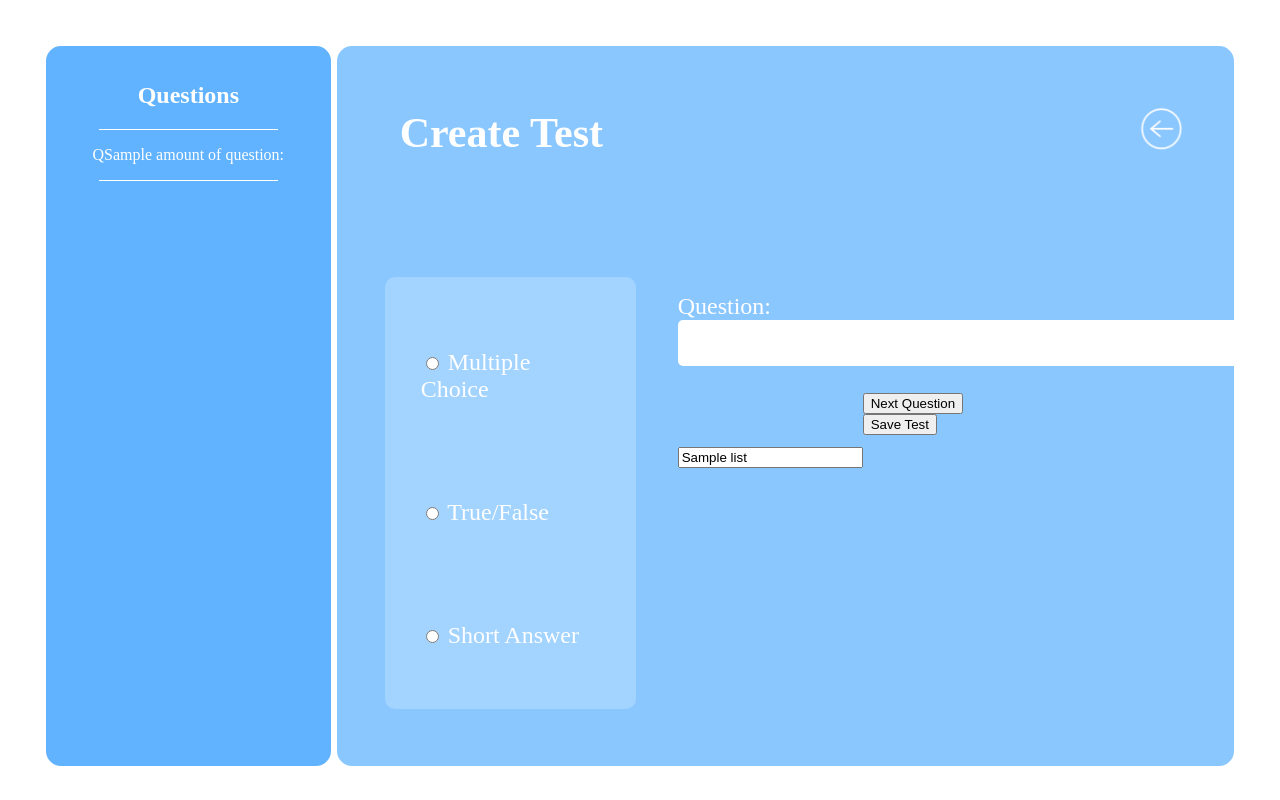
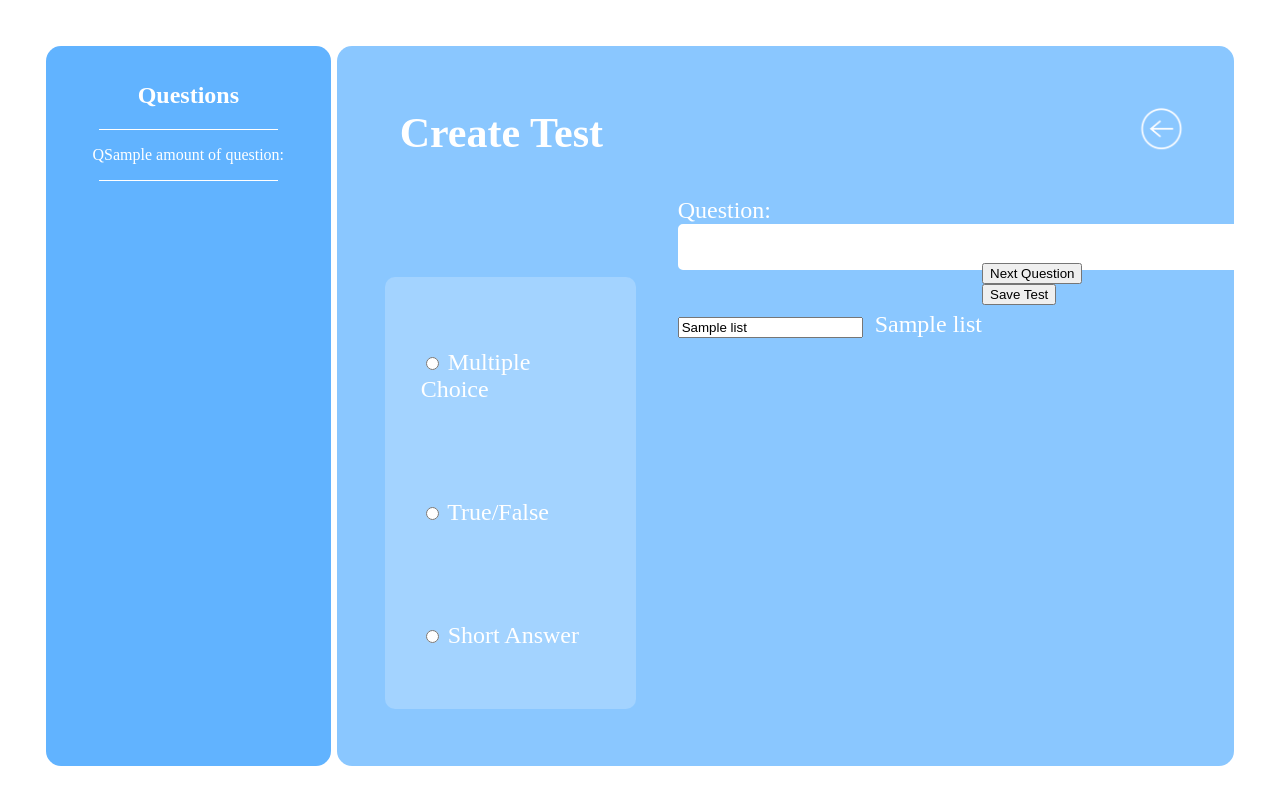
Before and after one commit to mtorres3/SSW322-Test-Survey, a Flask app: template Flask/server/src/templates/test_creation.html in a window 1280 px wide. Run offline with Flask 2, Linux system fonts and the light colour scheme; the template is opened without the code that fills it: most values are stand-ins (such as "Sample title", 1, 10 or a date in 2020); data that the repository does not hold is empty.

Commit message:
fixed css.... again....

```diff
--- a/Flask/server/src/app.py
+++ b/Flask/server/src/app.py
@@ -167,7 +167,7 @@ def test_creation():
             return render_template('test_creation.html', questionType="radio", questionClass="true-false", my_list=['True', 'False'],
             correctAnswer='correct-answer', qSubmit="question-submit-2", cSubmit='creation-submit-2', amount_of_questions = sorted(curr.get().to_dict()))
         elif qType == 'short-answer':
-            return render_template('test_creation.html', questionType="text", questionClass="short-answer", my_list=[1],
+            return render_template('test_creation.html', questionType="text", questionClass="short-answer", my_list=[''],
             qSubmit="question-submit-3", cSubmit='creation-submit-3', amount_of_questions = sorted(curr.get().to_dict()))
 
         if request.form['submit'] == 'next-question':
@@ -226,4 +226,4 @@ def survey_open():
 
 
 if __name__ == "__main__":
-    app.run(port=5048, debug=True)
+    app.run(port=5015, debug=True)
--- a/Flask/server/src/static/css/main.css
+++ b/Flask/server/src/static/css/main.css
@@ -155,7 +155,7 @@ hr{
 }
 
 #question-input-form{
-    margin-top: -29em;
+    margin-top: -35em;
     margin-left: 38%;
 }
 #question-input-form label{
@@ -167,20 +167,24 @@ hr{
     display: block;
     width: 42em;
     height: 3em;
-    margin-top: 1.5em;
     border-radius: 5px;
     border-style: solid;
     border-color: white;
 }
 .true-false{
-    display: block;
-    margin-top: 1em;
-    margin-right: 10em;
+    display: inline;
+    margin-right: 2em;
     float: left;
     width: 3em;
     height: 3em;
     border-color: white;
     border-style: solid;
+}
+.tf-text{
+    display: inline;
+    margin-left: -0.5em;
+    margin-right: 1em;
+    margin-top: 1em;
 }
 .short-answer{
     display: block;
@@ -203,7 +207,7 @@ hr{
     float: left;
 }
 #question{
-    margin-bottom: 2em;
+    margin-bottom: -0.5em;
     display: block;
     width: 45em;
     height: 3em;
@@ -227,7 +231,7 @@ hr{
 #creation-submit-0{
     float: left;
     margin-left: 5em;
-    margin-top: 24em;
+    margin-top: 25em;
     color: #61B3FF;
     background-color: white;
     border-radius: 15px;
@@ -251,7 +255,7 @@ hr{
 #creation-submit-1{
     float: left;
     margin-left: 5em;
-    margin-top: 9em;
+    margin-top: 2em;
     color: #61B3FF;
     background-color: white;
     border-radius: 15px;
@@ -263,7 +267,7 @@ hr{
 #question-submit-2{
     float: right;
     margin-right: 5em;
-    margin-top: 22em;
+    margin-top: 31em;
     color: #61B3FF;
     background-color: white;
     border-radius: 15px;
@@ -273,9 +277,10 @@ hr{
     padding: 1em 2em;
 }
 #creation-submit-2{
+    position: relative;
     float: left;
-    margin-left: 5em;
-    margin-top: 22em;
+    margin-left: -43.5em;
+    margin-top: 32em;
     color: #61B3FF;
     background-color: white;
     border-radius: 15px;
@@ -287,7 +292,7 @@ hr{
 #question-submit-3{
     float: right;
     margin-right: 5em;
-    margin-top: 21em;
+    margin-top: 30.5em;
     color: #61B3FF;
     background-color: white;
     border-radius: 15px;
@@ -299,7 +304,7 @@ hr{
 #creation-submit-3{
     float: left;
     margin-left: 5em;
-    margin-top: 21em;
+    margin-top: 24em;
     color: #61B3FF;
     background-color: white;
     border-radius: 15px;
--- a/Flask/server/src/templates/test_creation.html
+++ b/Flask/server/src/templates/test_creation.html
@@ -45,9 +45,9 @@
                 {% for n in my_list %}
                     <label name="{{n}}" class="username">
                     {% if radioChoices==True %}
-                        <input type={{questionType}} name = "{{n}}" class={{questionClass}}> <input type='radio' class='correct' name='correct-answer' value = "{{n}}">
+                        {{n}}<input type={{questionType}} name = "{{n}}" class={{questionClass}}> <input type='radio' class='correct' name='correct-answer' value = "{{n}}">
                     {% else %}
-                        <input type={{questionType}} name = 'correct-answer' value = "{{n}}" class={{questionClass}}>
+                        <input type={{questionType}} name = 'correct-answer' value = "{{n}}" class={{questionClass}}><p class='tf-text'></p>{{n}}</p>
                     {% endif %}
                     </label>
                 {% endfor %}
```
